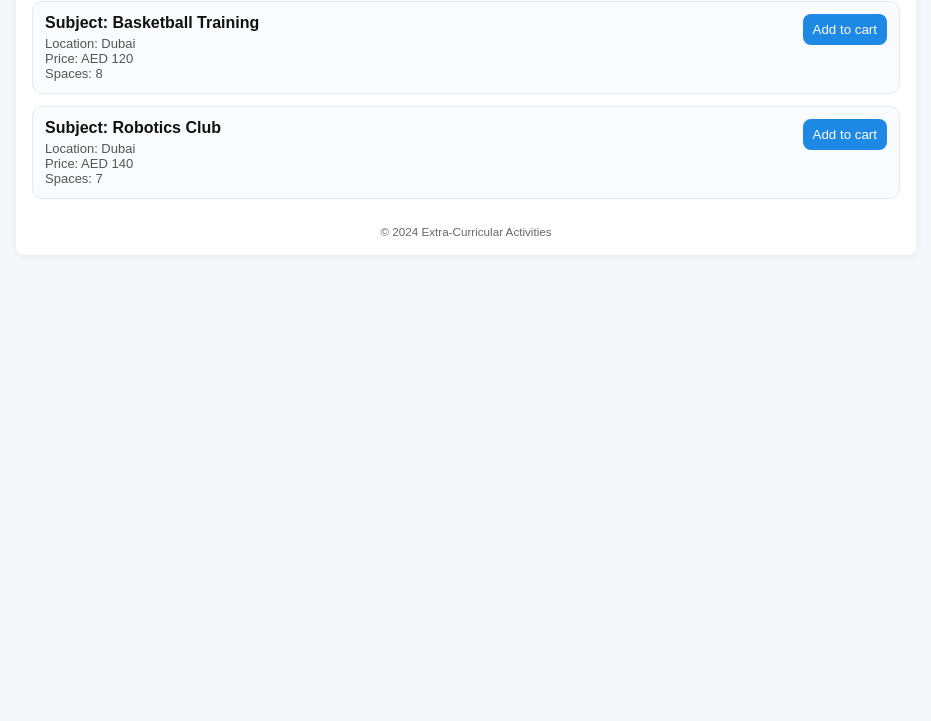
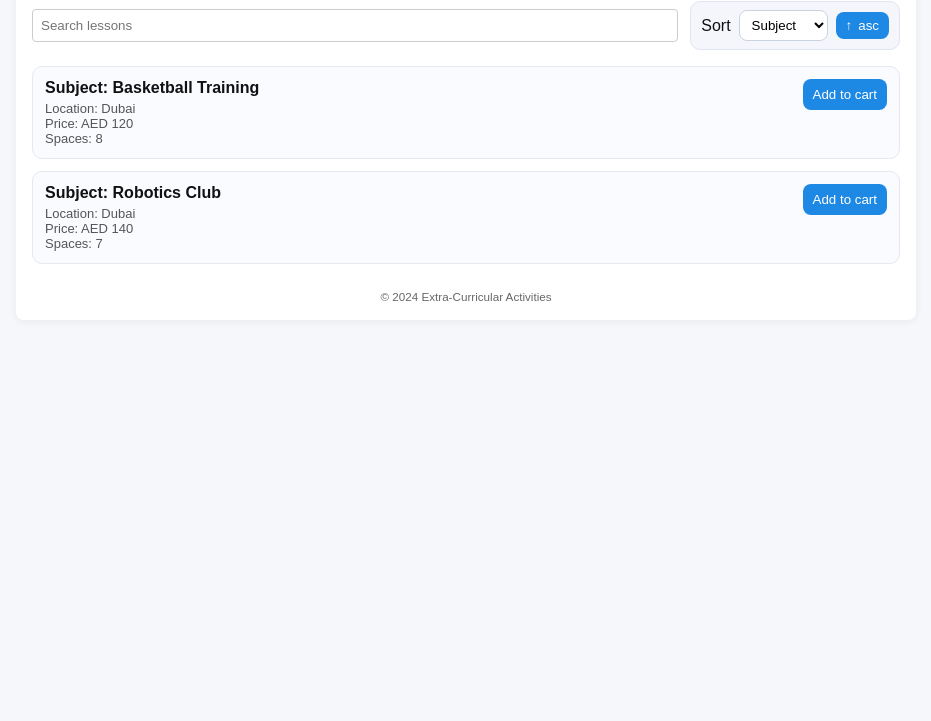
Before and after one commit to Alexander-Lao-III/CST3144_Coursework-frontend-, a plain HTML site: page index.html in a window 1280 px wide. Shown: the part 79-800 px from the top of the page, without its empty margins (174-1105 px from the left). Drawn offline with Linux system fonts and the light colour scheme.

Commit message:
added controls scaffold

```diff
--- a/index.html
+++ b/index.html
@@ -9,6 +9,11 @@
     body { margin: 0; background: #f6f7fb; color: #111; }
     .container { max-width: 900px; margin: 24px auto; padding: 16px; background: #fff; border-radius: 8px; box-shadow: 0 2px 8px rgba(0,0,0,0.06); }
     header h1 { margin: 0 0 12px; font-size: 24px; }
+    .controls { display: flex; gap: 12px; align-items: center; margin-bottom: 16px; }
+    .controls input { flex: 1; padding: 8px; border: 1px solid #ccc; border-radius: 4px; }
+    .sort { display: flex; gap: 8px; align-items: center; background: #f4f6fb; border: 1px solid #e0e5f2; padding: 8px 10px; border-radius: 10px; }
+    .sort select { padding: 6px 8px; border: 1px solid #cbd2e0; border-radius: 8px; background: #fff; }
+    .order-toggle { display: inline-flex; gap: 6px; align-items: center; padding: 6px 10px; border: none; border-radius: 8px; background: #1e88e5; color: #fff; cursor: pointer; }
     .lessons { list-style: none; padding: 0; margin: 0; display: grid; gap: 12px; }
     .lesson { display: flex; justify-content: space-between; gap: 12px; border: 1px solid #e6e8f0; border-radius: 10px; padding: 12px; background: #fafbff; }
     .lesson .title { font-weight: 600; margin-bottom: 4px; }
@@ -25,6 +30,23 @@
     </header>
 
     <main>
+      <section class="controls">
+        <input type="text" placeholder="Search lessons">
+        <div class="sort">
+          <label for="sortBy">Sort</label>
+          <select id="sortBy">
+            <option>Subject</option>
+            <option>Location</option>
+            <option>Price</option>
+            <option>Spaces</option>
+          </select>
+          <button class="order-toggle">
+            <span class="arrow">↑</span>
+            <span class="text">asc</span>
+          </button>
+        </div>
+      </section>
+
       <ul class="lessons">
         <li class="lesson">
           <div class="lesson-left">
```
